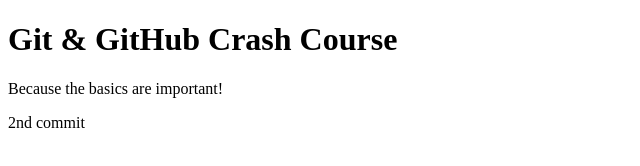
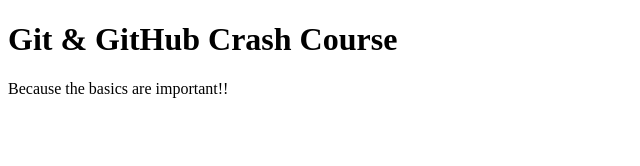
Before and after one commit to shubham1262/github_actions_learning, a plain HTML site: page index.html in a window 1280 px wide. Shown: the full height of the page, 0-640 px from the left. Drawn offline with Linux system fonts and the light colour scheme.

Commit message:
git ignore

```diff
--- a/index.html
+++ b/index.html
@@ -8,7 +8,6 @@
   </head>
   <body>
     <h1>Git & GitHub Crash Course</h1>
-    <p>Because the basics are important!</p>
-    <p>2nd commit</p>
+    <p>Because the basics are important!!</p>
   </body>
 </html>
```
